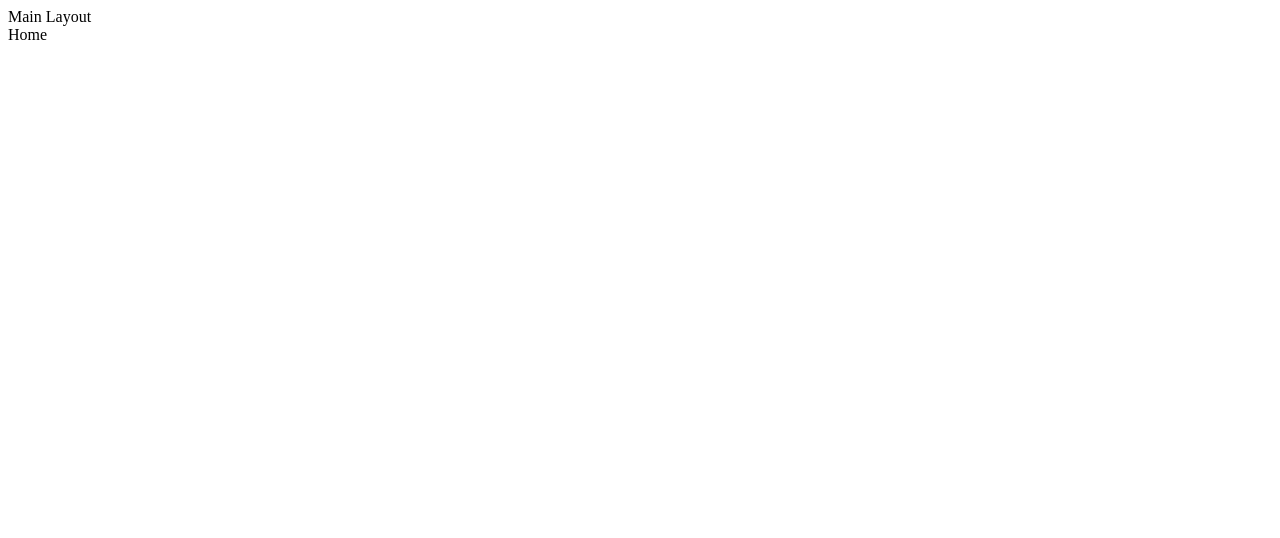
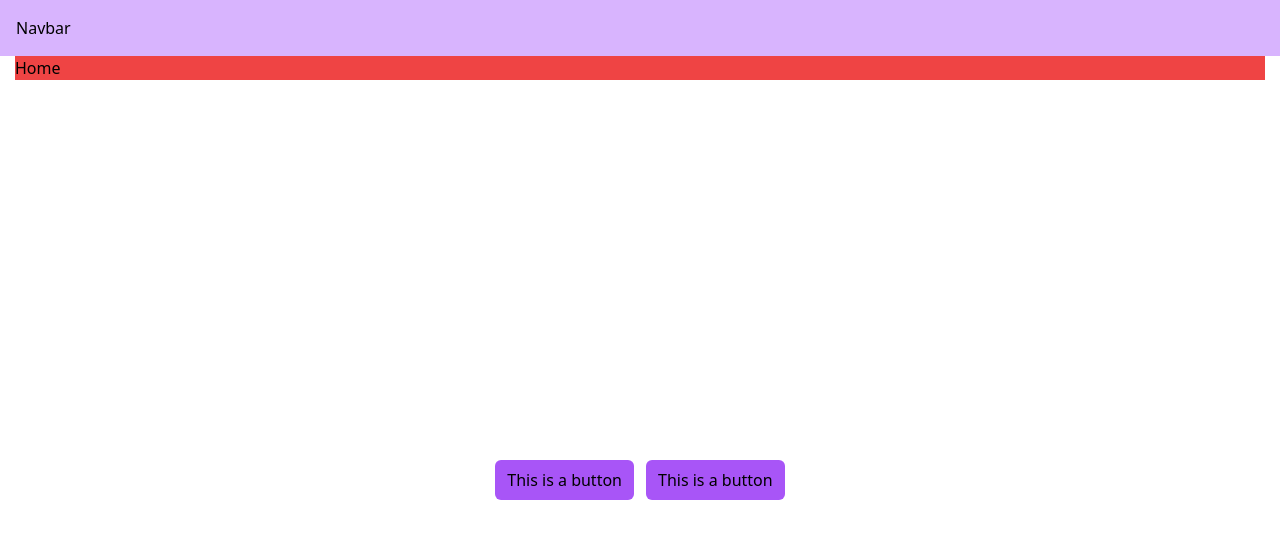
Before and after one commit to AM-Raju/frontend-missions, a React (Vite) app in the folder 00. Mission 6/Module_F4/react-reusuable-components/: page / in a window 1280 px wide. Shown: the top 538 px of the page. Built offline with nearby package versions, Linux system fonts and the light colour scheme.

Commit message:
Module F4.3 done

```diff
--- /dev/null
+++ b/00. Mission 6/Module_F4/react-reusuable-components/src/components/layout/AdminLayout.tsx
@@ -0,0 +1,18 @@
+import React from "react";
+import { Outlet } from "react-router-dom";
+import Sidebar from "./Sidebar";
+
+const AdminLayout = () => {
+  return (
+    <div className="flex">
+      <div className="flex-[1] min-w-36">
+        <Sidebar></Sidebar>
+      </div>
+      <div className="flex-[5]">
+        <Outlet></Outlet>
+      </div>
+    </div>
+  );
+};
+
+export default AdminLayout;
--- a/00. Mission 6/Module_F4/react-reusuable-components/src/components/layout/MainLayout.tsx
+++ b/00. Mission 6/Module_F4/react-reusuable-components/src/components/layout/MainLayout.tsx
@@ -1,10 +1,11 @@
 import React from "react";
 import { Outlet } from "react-router-dom";
+import Navbar from "./Navbar";
 
 const MainLayout = () => {
   return (
     <div>
-      Main Layout
+      <Navbar></Navbar>
       <Outlet></Outlet>
     </div>
   );
--- a/00. Mission 6/Module_F4/react-reusuable-components/src/components/layout/Navbar.tsx
+++ b/00. Mission 6/Module_F4/react-reusuable-components/src/components/layout/Navbar.tsx
@@ -1,7 +1,11 @@
 import React from "react";
 
 const Navbar = () => {
-  return <div>Navbar</div>;
+  return (
+    <div>
+      <p className="bg-purple-300 w-full h-full p-4 ">Navbar</p>
+    </div>
+  );
 };
 
 export default Navbar;
--- /dev/null
+++ b/00. Mission 6/Module_F4/react-reusuable-components/src/components/layout/Sidebar.tsx
@@ -0,0 +1,11 @@
+import React from "react";
+
+const Sidebar = () => {
+  return (
+    <div className="bg-orange-500 h-screen">
+      <h3>Sidebar</h3>
+    </div>
+  );
+};
+
+export default Sidebar;
--- /dev/null
+++ b/00. Mission 6/Module_F4/react-reusuable-components/src/components/ui/Container.tsx
@@ -0,0 +1,7 @@
+import React, { ReactNode } from "react";
+
+const Container = ({ children }: { children: ReactNode }) => {
+  return <div className="max-w-[1250px] mx-auto">{children}</div>;
+};
+
+export default Container;
--- a/00. Mission 6/Module_F4/react-reusuable-components/src/main.tsx
+++ b/00. Mission 6/Module_F4/react-reusuable-components/src/main.tsx
@@ -1,5 +1,6 @@
 import React from "react";
 import ReactDOM from "react-dom/client";
+import "./index.css";
 
 import router from "./routes/routes";
 import { RouterProvider } from "react-router-dom";
--- a/00. Mission 6/Module_F4/react-reusuable-components/src/pages/Home.tsx
+++ b/00. Mission 6/Module_F4/react-reusuable-components/src/pages/Home.tsx
@@ -1,7 +1,16 @@
 import React from "react";
+import Container from "../components/ui/Container";
 
 const Home = () => {
-  return <div>Home</div>;
+  return (
+    <Container>
+      <h1 className="bg-red-500">Home</h1>
+      <div className="flex space-x-3 justify-center h-screen items-center">
+        <button className="bg-purple-500 px-3 py-2 rounded-md">This is a button</button>
+        <button className="bg-purple-500 px-3 py-2 rounded-md">This is a button</button>
+      </div>
+    </Container>
+  );
 };
 
 export default Home;
--- a/00. Mission 6/Module_F4/react-reusuable-components/src/routes/routes.tsx
+++ b/00. Mission 6/Module_F4/react-reusuable-components/src/routes/routes.tsx
@@ -2,6 +2,7 @@ import { createBrowserRouter } from "react-router-dom";
 import MainLayout from "../components/layout/MainLayout";
 import Home from "../pages/Home";
 import About from "../pages/About";
+import AdminLayout from "../components/layout/AdminLayout";
 
 const router = createBrowserRouter([
   {
@@ -13,8 +14,22 @@ const router = createBrowserRouter([
         element: <Home></Home>,
       },
       {
-        path: "/about",
+        path: "about",
         element: <About></About>,
+      },
+    ],
+  },
+  {
+    path: "/admin",
+    element: <AdminLayout></AdminLayout>,
+    children: [
+      {
+        index: true,
+        element: <h2>This is Admin dashboard</h2>,
+      },
+      {
+        path: "add-admin",
+        element: <h2>This is Add admin page</h2>,
       },
     ],
   },
```
